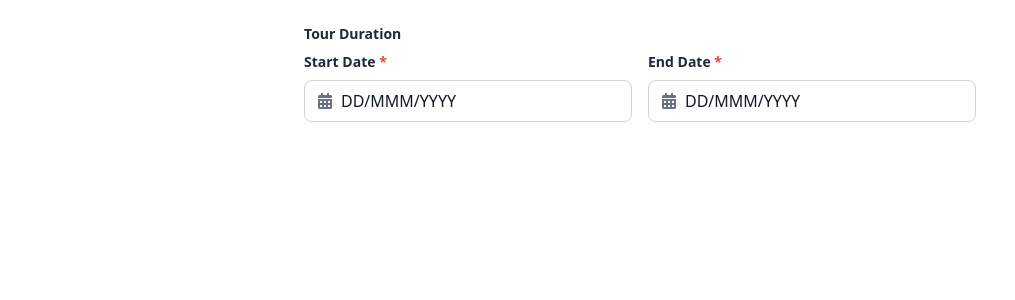
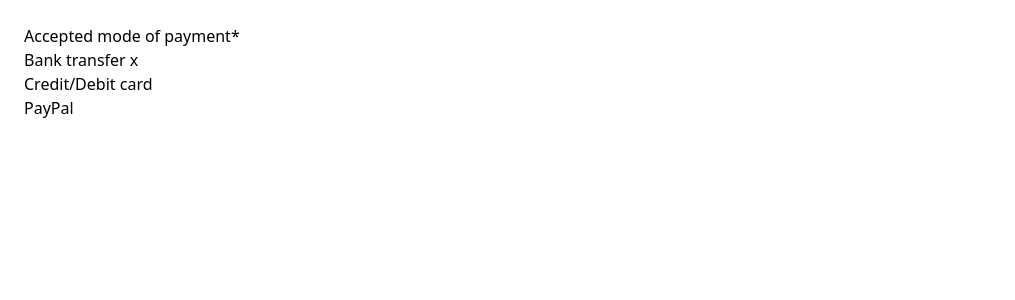
Before and after one commit to Mercy-Iyanu/TourNest, a React (Create React App) app: page / in a window 1280 px wide. Shown: the top 300 px of the page, without its empty margins (0-1015 px from the left). Built offline with nearby package versions, Linux system fonts and the light colour scheme; the HTML template or start-up script is replaced by a standard one.

Commit message:
feat: Added the pricing form

```diff
--- a/src/Components/Molecules/TourCostPerPerson.js
+++ b/src/Components/Molecules/TourCostPerPerson.js
@@ -4,7 +4,7 @@ import { FaMoneyCheck } from 'react-icons/fa';
 const TourCostPerPerson = () => {
   return (
     <div className="mb-6">
-      <label className="font-semibold text-lg block mb-2">
+      <label className="font-semibold text-sm block mb-2">
       Cost per person <span className="text-red-500">*</span>
       </label>
       <div className="relative">
--- a/src/Components/Molecules/TourCurrencyDropdown.js
+++ b/src/Components/Molecules/TourCurrencyDropdown.js
@@ -12,7 +12,7 @@ const TourCurrencyDropdown = () => {
 
   return (
     <div className="mb-6">
-      <label className="block text-lg font-medium mb-2">
+      <label className="block text-sm font-medium mb-2">
       Currency code <span className="text-red-500">*</span>
       </label>
       <select
--- a/src/Components/Molecules/TourDate.js
+++ b/src/Components/Molecules/TourDate.js
@@ -19,7 +19,7 @@ const TourDate = ({ label }) => {
   return (
     <div className="max-w-sm">
       <label className="block text-sm font-semibold text-gray-800 mb-2">
-        {label} <span className="text-red-500">*</span>
+        {label}
       </label>
       <div className="relative">
         <div
@@ -28,7 +28,7 @@ const TourDate = ({ label }) => {
         >
           <FaCalendarAlt className="text-gray-500 mr-2" />
           <span>
-            {date ? date.toLocaleDateString("en-GB") : "DD/MMM/YYYY"}
+            {date ? date.toLocaleDateString("en-GB") : "DD/MM/YYYY"}
           </span>
         </div>
 
--- /dev/null
+++ b/src/Components/Molecules/TourPaymentMode.js
@@ -0,0 +1,47 @@
+import React, { useState } from 'react';
+
+const PaymentOptions = () => {
+  const [selectedOptions, setSelectedOptions] = useState(['bankTransfer']); // Default selected option
+
+  const handleOptionChange = (option) => {
+    if (selectedOptions.includes(option)) {
+      setSelectedOptions(selectedOptions.filter((selected) => selected !== option));
+    } else {
+      setSelectedOptions([...selectedOptions, option]);
+    }
+  };
+
+  const isOptionSelected = (option) => selectedOptions.includes(option);
+
+  return (
+    <div className="payment-options">
+      <p className="payment-title">Accepted mode of payment*</p>
+
+      <div className="option-group">
+        <div
+          className={`option-box ${isOptionSelected('bankTransfer') ? 'selected' : ''}`}
+          onClick={() => handleOptionChange('bankTransfer')}
+        >
+          Bank transfer
+          {isOptionSelected('bankTransfer') && <span className="remove-icon"> x </span>}
+        </div>
+
+        <div
+          className={`option-box ${isOptionSelected('creditCard') ? 'selected' : ''}`}
+          onClick={() => handleOptionChange('creditCard')}
+        >
+          Credit/Debit card
+        </div>
+
+        <div
+          className={`option-box ${isOptionSelected('paypal') ? 'selected' : ''}`}
+          onClick={() => handleOptionChange('paypal')}
+        >
+          PayPal
+        </div>
+      </div>
+    </div>
+  );
+};
+
+export default PaymentOptions;
--- /dev/null
+++ b/src/Components/Organisms/TourCancellationTerms.js
@@ -0,0 +1,55 @@
+import React, { useState } from 'react';
+import ReactQuill from 'react-quill';
+import 'react-quill/dist/quill.snow.css';
+import { FaPaperPlane } from 'react-icons/fa';
+import Button from '../Atoms/Button';
+
+const TourCancellationTerms = () => {
+  const [text, setText] = useState('');
+
+  const modules = {
+    toolbar: [
+        [{ header: [1, 2, 3, 4, false] }],
+        [{ list: 'ordered' }, { list: 'bullet' }],
+        ['bold', 'italic', 'underline', 'strike'],
+        [{ align: [] }],
+        ['link', 'image', 'video'],
+        ['blockquote', 'code-block'],
+        [{ script: 'sub' }, { script: 'super' }],
+        [{ color: [] }, { background: [] }],
+        ['table']
+    ]
+  };
+
+  const handleSave = () => {
+    console.log("Discount values saved!");
+  };
+
+  return (
+    <div className="mb-8">
+      <label className="font-semibold text-sm block mb-2">
+      Description of cancellation terms* <span className="text-red-500">*</span>
+      </label>
+
+      <div className="bg-gray-100 p-3 rounded-md text-sm text-gray-600 flex items-center gap-2 mb-4">
+        <FaPaperPlane className="text-gray-500" />
+        Use the toolbar to format your text (headers, bold, italic, etc.).
+      </div>
+
+      <div>
+        <ReactQuill
+          value={text}
+          onChange={setText}
+          modules={modules}
+          placeholder="e.g  Enjoy the beautiful sights at Obudu Cattle Ranch"
+          className="h-[200px] w-full rounded-md border border-gray-300 focus:ring-2 focus:ring-[#1D777D] focus:outline-none"
+        />
+      </div>
+      <div className="flex justify-end mt-4">
+        <Button text="Save" onClick={handleSave} className="px-6 py-2 bg-teal-600 hover:bg-teal-700 text-white rounded-md" />
+      </div>
+    </div>
+  );
+};
+
+export default TourCancellationTerms;
--- a/src/Components/Organisms/TourDuration.js
+++ b/src/Components/Organisms/TourDateDuration.js
@@ -1,20 +1,18 @@
 import React from "react";
 import TourDate from "../Molecules/TourDate";
 
-const TourDuration = () => {
+const TourDateDuration = () => {
   return (
-    <div className="max-w-2xl mx-auto">
+    <div className="max-w-2xl mx-auto ">
       <label className="block text-sm font-semibold text-gray-800 mb-2">
-        Tour Duration
+        Tour Duration <span className="text-red-500">*</span>
       </label>
       <div className="grid grid-cols-1 md:grid-cols-2 gap-4">
-        {/* Start Date */}
         <TourDate label="Start Date" />
-        {/* End Date */}
         <TourDate label="End Date" />
       </div>
     </div>
   );
 };
 
-export default TourDuration;
+export default TourDateDuration;
--- a/src/Components/Organisms/TourDiscountCardList.js
+++ b/src/Components/Organisms/TourDiscountCardList.js
@@ -15,7 +15,7 @@ const TourDiscountCardList = () => {
   };
 
   return (
-    <div className="space-y-6">
+    <div className="space-y-6 p-4 md:p-6 border-4 border-[#1D777D] rounded-lg">
         <label className="block text-gray-700 font-semibold mb-2">
         Discounts available for group sizes or advance bookings
         <span className="text-red-500 ml-1">*</span>
--- a/src/Components/Organisms/TourItineraryForm.js
+++ b/src/Components/Organisms/TourItineraryForm.js
@@ -1,7 +1,7 @@
 import React, { useState } from "react";
 import TourItineraryCard from "./TourItineraryCard";
 import Button from "../Atoms/Button";
-import { FaArrowRight } from "react-icons/fa";
+import { FaArrowRight, FaArrowLeft } from "react-icons/fa";
 
 const TourItineraryForm = () => {
   const [itineraries, setItineraries] = useState([{ id: 1 }]);
@@ -30,8 +30,18 @@ const TourItineraryForm = () => {
           </div>
         </div>
       ))}
-        <div className="flex justify-end gap-6 mt-6">
         <Button text="Add New Itinerary" onClick={addNewItinerary} />
+        <div className="flex justify-between mt-6 gap-6 mt-6">
+          <Button
+            text={
+              <span className="flex items-center space-x-2">
+                <FaArrowLeft />
+                <span>Previous</span>
+              </span>
+            }
+            className="bg-gray-500 text-white hover:bg-gray-600 px-6 py-3 rounded-lg"
+          />
+
           <Button
             text={
               <span className="flex items-center space-x-2">
@@ -39,7 +49,7 @@ const TourItineraryForm = () => {
                 <FaArrowRight />
               </span>
             }
-          className="border border-[#1D777D] text-black hover:bg-[#145b5f] px-6 py-3"
+            className="bg-[#1D777D] text-white hover:bg-[#145b5f] px-6 py-3 rounded-lg"
           />
       </div>
     </div>
--- /dev/null
+++ b/src/Components/Organisms/TourPricingForm.js
@@ -0,0 +1,40 @@
+import React from "react";
+import { FaArrowRight, FaArrowLeft } from "react-icons/fa";
+import Button from "../Atoms/Button";
+import TourCostCard from "./TourCostCard";
+import TourDiscountCardList from "./TourDiscountCardList";
+import TourDateDuration from "./TourDateDuration";
+
+const TourPricingForm = () => {
+  return (
+    <div className="p-6 space-y-8 max-w-5xl mx-auto bg-white shadow-lg rounded-2xl">
+      <TourCostCard />
+      <TourDiscountCardList />
+      <TourDateDuration />
+
+      <div className="flex justify-between mt-6">
+        <Button
+          text={
+            <span className="flex items-center space-x-2">
+              <FaArrowLeft />
+              <span>Previous</span>
+            </span>
+          }
+          className="bg-gray-500 text-white hover:bg-gray-600 px-6 py-3 rounded-lg"
+        />
+
+        <Button
+          text={
+            <span className="flex items-center space-x-2">
+              <span>Next</span>
+              <FaArrowRight />
+            </span>
+          }
+          className="bg-[#1D777D] text-white hover:bg-[#145b5f] px-6 py-3 rounded-lg"
+        />
+      </div>
+    </div>
+  );
+};
+
+export default TourPricingForm;
--- a/src/Components/Pages/TourInventory.js
+++ b/src/Components/Pages/TourInventory.js
@@ -1,17 +1,11 @@
 import React, {useState} from 'react';
-import TourItineraryForm from '../Organisms/TourItineraryForm';
-import TourCostPerPerson from '../Molecules/TourCostPerPerson';
-import TourCurrencyDropdown from '../Molecules/TourCurrencyDropdown';
-import TourCostCard from '../Organisms/TourCostCard';
-import TourDiscountCard from '../Molecules/TourDiscountCard';
-import TourDiscountCardList from '../Organisms/TourDiscountCardList';
-import TourDuration from '../Organisms/TourDuration';
+import PaymentOptions from '../Molecules/TourPaymentMode'
 
 const TourInventoryPage = () => {
 
   return (
     <div className="container mx-auto p-6">
-      <TourDuration />
+      <PaymentOptions />
     </div>
   );
 };
```
Lines whose indentation alone changed are shown as unchanged.
